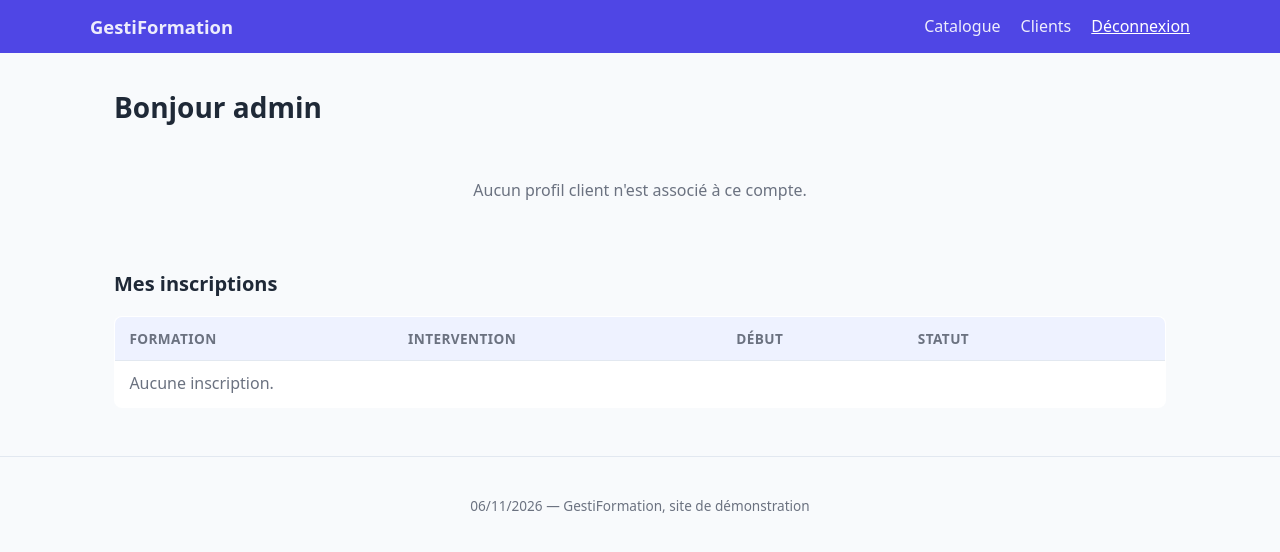
After one commit to lamamram/261102-django, a Django app: page /mon-espace/ in a window 1280 px wide. The commit adds this page. Shown: the top 552 px of the page. Run offline with Django 5.2, Linux system fonts and the light colour scheme; a user stored in the database is signed in; data comes from the database, SQL or seed files in the repository; both versions use the stored data as it was after the commit.

Commit message:
j4: auth: logout & authenticated

```diff
--- a/catalog/templates/catalog/base.html
+++ b/catalog/templates/catalog/base.html
@@ -18,9 +18,22 @@
             <a class="logo" href="">GestiFormation</a>
             <ul>
                 <li><a href="{% url 'catalog:liste-formations' %}">Catalogue</a></li>
-                <li><a href="{% url 'catalog:clients' %}">Clients</a></li>
-                <li>???? — <a href="#">Déconnexion</a></li>
-                <li><a href="{% url "login" %}">Connexion</a></li>
+                {% if user.is_authenticated %}
+                    <li><a href="{% url 'catalog:clients' %}">Clients</a></li>
+
+                    {% comment "comptes/logout ne peut être appelé qu'en POST !!!" %}
+                        <li>???? — <a href="{% url "logout" %}">Déconnexion</a></li>
+                    {% endcomment %}
+
+                    <li>
+                        <form method="post" action="{% url 'logout' %}" class="inline">
+                            {% csrf_token %}<button type="submit" class="lien">Déconnexion</button>
+                        </form>
+                    </li>
+                {% else %}
+                    <li><a href="{% url "login" %}">Connexion</a></li>
+                    <li><a href="{% url "catalog:creer-compte" %}">Créer un compte</a></li>
+                {% endif %}
             </ul>
         </nav>
     </header>
--- /dev/null
+++ b/catalog/templates/catalog/mon_espace.html
@@ -0,0 +1,36 @@
+{% extends "catalog/base.html" %}
+
+{% block titre %}Mon espace — GestiFormation{% endblock %}
+
+{% block contenu %}
+<section class="espace">
+    <h1>Bonjour {{ user.first_name|default:user.get_username }}</h1>
+    {% if not client %}
+        <p class="vide">Aucun profil client n'est associé à ce compte.</p>
+    {% endif %}
+
+    <h2>Mes inscriptions</h2>
+    <table class="tableau">
+        <thead><tr><th>Formation</th><th>Intervention</th><th>Début</th><th>Statut</th><th></th></tr></thead>
+        <tbody>
+        {% for i in inscriptions %}
+            <tr>
+                <td>{{ i.intervention.formation.nom }}</td>
+                <td>{{ i.intervention.numero }}</td>
+                <td>{{ i.intervention.date_debut|date:"d/m/Y" }}</td>
+                <td>{{ i.get_statut_display }}</td>
+                <td>
+                    {% if i.statut != 'X' %}
+                    <form method="post" action="{% url 'catalog:annuler-ma-inscription' i.pk %}" class="inline">
+                        {% csrf_token %}<button type="submit" class="lien">Annuler</button>
+                    </form>
+                    {% endif %}
+                </td>
+            </tr>
+        {% empty %}
+            <tr><td colspan="5" class="vide">Aucune inscription.</td></tr>
+        {% endfor %}
+        </tbody>
+    </table>
+</section>
+{% endblock %}
--- a/catalog/urls.py
+++ b/catalog/urls.py
@@ -31,6 +31,9 @@ urlpatterns = [
     path('inscriptions/', views.liste_inscriptions, name='inscriptions'),
     path('inscriptions/nouvelle/', views.nouvelle_inscription, name='nouvelle-inscription'),
 
+    # ---------------- espace utilisateur
+    path('mon-espace/', views.mon_espace, name='mon-espace')
+
 
     # exemple de route matchée par une regex
 
--- a/catalog/views.py
+++ b/catalog/views.py
@@ -9,6 +9,7 @@ from django.db.models import Q, ProtectedError
 from django.views.generic import ListView, DetailView, CreateView, UpdateView, DeleteView
 from django.urls import reverse_lazy
 from django.contrib.auth import login
+from django.contrib.auth.decorators import login_required
 
 # Create your views here.
 def accueil(request: HttpRequest) -> HttpResponse:
@@ -66,6 +67,7 @@ def interne(request):
 
 ########## version vues fonctions
 
+@login_required
 def liste_clients(request: HttpRequest):
     # q vient d'un queryPAram adossée à l'url en GET: domain/xxxx?q=blabla%20blibli
     q = request.GET.get('q', '').strip()
@@ -102,7 +104,7 @@ def deprecated_nouveau_client(request):
         'form': form
     })
 
-
+@login_required
 def nouveau_client(request):
     if request.method == 'POST':
         form = ClientForm(request.POST)
@@ -135,6 +137,7 @@ def modifier_client(request, pk):
         'form': form, 'titre': f'Modifier {client}', 'retour': 'catalog:clients',
     })
 
+@login_required
 def supprimer_client(request, pk: int):
     client = get_object_or_404(Client, pk=pk)
     if request.method == 'POST':
@@ -190,12 +193,13 @@ class ClientUpdateView(SuccessMessageMixin, UpdateView):
 
 
 ################# INSCRIPTIONS
-
+@login_required
 def liste_inscriptions(request):
     # ------------------------------------------------> 2 joins client et intervention avec leur propre relation formation
     inscriptions = Inscription.objects.select_related('client', 'intervention__formation')
     return render(request, 'catalog/liste_inscriptions.html', {'inscriptions': inscriptions})
 
+@login_required
 def nouvelle_inscription(request):
     if request.method == 'POST':
         form = InscriptionForm(request.POST)
@@ -237,3 +241,16 @@ def creer_compte(request):
     return render(request, 'catalog/form.html', {
         'form': form, 'titre': 'Créer un compte', 'retour': 'catalog:accueil',
     })
+
+@login_required
+def mon_espace(request):
+    # -----------------------------------------> utilisateur loggé
+    client = Client.objects.filter(utilisateur=request.user).first()
+    inscriptions = (
+        Inscription.objects
+        .filter(client__utilisateur=request.user)        # ← la propriété est dans la requête
+        .select_related('intervention__formation')
+    )
+    return render(request, 'catalog/mon_espace.html', {
+        'client': client, 'inscriptions': inscriptions,
+    })
```
Also changed, not shown: db.sqlite3.
